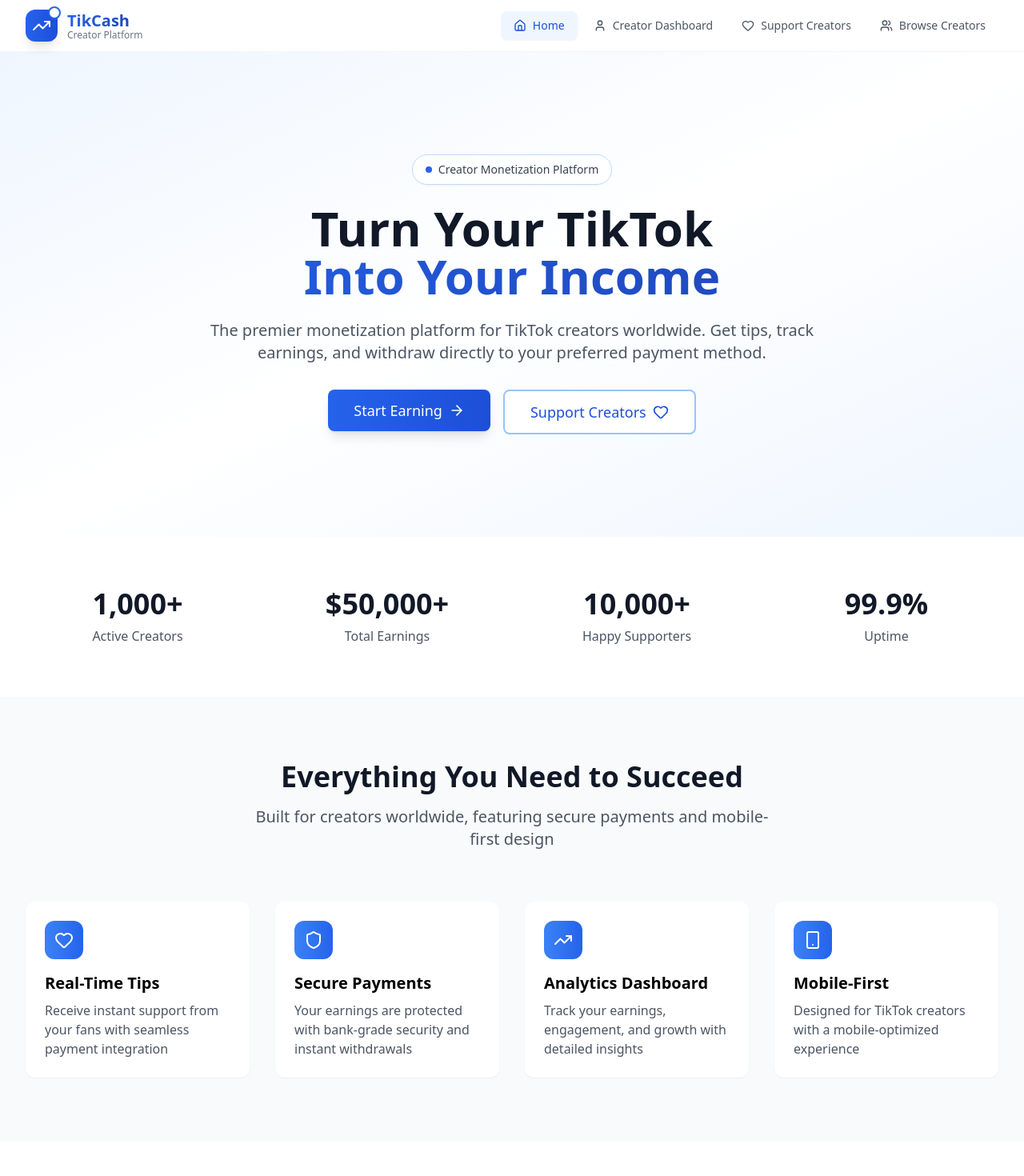
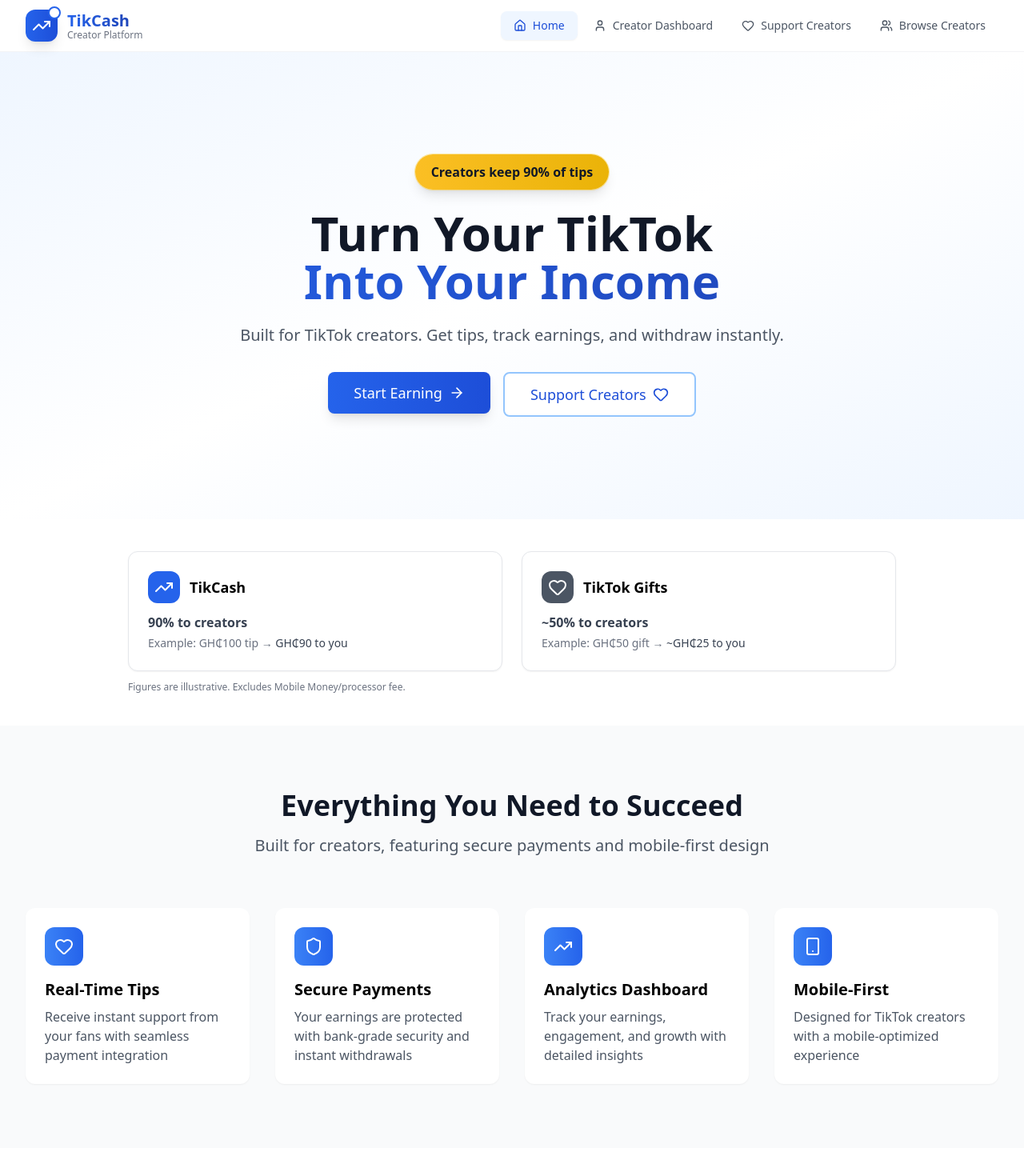
Before and after one commit to tikcash233/tikcash, a React (Vite) app in the folder frontend/: page / in a window 1280 px wide. Shown: the top 1470 px of the page at 80% size. Built offline with nearby package versions, Linux system fonts and the light colour scheme.

Commit message:
Update currency display to GH₵ and adjust profile form fields

```diff
--- a/frontend/components/creator/EarningsOverview.jsx
+++ b/frontend/components/creator/EarningsOverview.jsx
@@ -15,11 +15,11 @@
 				<div className="grid grid-cols-1 md:grid-cols-3 gap-6 items-end">
 					<div>
 						<p className="text-sm text-gray-600">Total Earnings</p>
-						<p className="text-3xl font-bold">${total.toFixed(2)}</p>
+						<p className="text-3xl font-bold">GH₵ {total.toFixed(2)}</p>
 					</div>
 					<div>
 						<p className="text-sm text-gray-600">Available Balance</p>
-						<p className="text-3xl font-bold text-green-600">${available.toFixed(2)}</p>
+						<p className="text-3xl font-bold text-green-600">GH₵ {available.toFixed(2)}</p>
 					</div>
 					<div className="flex md:justify-end">
 						<Button disabled={available <= 0} onClick={onWithdraw}>Withdraw</Button>
--- a/frontend/components/creator/PerformanceChart.jsx
+++ b/frontend/components/creator/PerformanceChart.jsx
@@ -30,7 +30,7 @@
 									<div
 										className="w-6 bg-blue-500 rounded"
 										style={{ height: Math.max(4, Math.min(150, sum)) }}
-										title={`$${sum.toFixed(2)} on ${day}`}
+										title={`GH₵ ${sum.toFixed(2)} on ${day}`}
 									/>
 									<span className="text-[10px] text-gray-500 mt-1">{day.slice(5)}</span>
 								</div>
--- a/frontend/components/creator/RecentTransactions.jsx
+++ b/frontend/components/creator/RecentTransactions.jsx
@@ -21,7 +21,7 @@
 									)}
 								</div>
 								<div className={t.amount >= 0 ? "text-green-600" : "text-red-600"}>
-									{t.amount >= 0 ? "+" : ""}${t.amount.toFixed(2)}
+									{t.amount >= 0 ? "+" : ""}GH₵ {t.amount.toFixed(2)}
 								</div>
 							</li>
 						))}
--- a/frontend/components/creator/WithdrawalModal.jsx
+++ b/frontend/components/creator/WithdrawalModal.jsx
@@ -23,7 +23,7 @@
 				</CardHeader>
 				<CardContent>
 					<form onSubmit={handleSubmit} className="space-y-4">
-						<p className="text-sm text-gray-600">Available: ${available.toFixed(2)}</p>
+						<p className="text-sm text-gray-600">Available: GH₵ {available.toFixed(2)}</p>
 						<Input
 							type="number"
 							step="0.01"
--- a/frontend/components/supporter/CreatorCard.jsx
+++ b/frontend/components/supporter/CreatorCard.jsx
@@ -29,7 +29,7 @@
 
 				<div className="flex items-center justify-between text-sm text-gray-600 mb-4">
 					<span>{(follower_count || 0).toLocaleString()} followers</span>
-					<span>${(total_earnings || 0).toFixed(2)} earned</span>
+					<span>GH₵ {(total_earnings || 0).toFixed(2)} earned</span>
 				</div>
 
 				<Button onClick={onTip} className="w-full">Tip Creator</Button>
--- a/frontend/pages/CreatorDashboard.jsx
+++ b/frontend/pages/CreatorDashboard.jsx
@@ -110,14 +110,14 @@
   const stats = [
     {
       title: "Total Earnings",
-      value: `$${(creator.total_earnings || 0).toFixed(2)}`,
+  value: `GH₵ ${(creator.total_earnings || 0).toFixed(2)}`,
       icon: DollarSign,
       color: "text-blue-600",
       bgColor: "bg-blue-50"
     },
     {
       title: "Available Balance",
-      value: `$${(creator.available_balance || 0).toFixed(2)}`,
+  value: `GH₵ ${(creator.available_balance || 0).toFixed(2)}`,
       icon: TrendingUp,
       color: "text-green-600",
       bgColor: "bg-green-50"
--- a/frontend/pages/Home.jsx
+++ b/frontend/pages/Home.jsx
@@ -8,11 +8,8 @@
   Heart,
   Shield,
   Smartphone,
-  DollarSign,
-  Users,
-  Star,
   ArrowRight,
-  CheckCircle
+  Percent
 } from "lucide-react";
 
 export default function Home() {
@@ -39,12 +36,7 @@
     }
   ];
 
-  const stats = [
-    { number: "1,000+", label: "Active Creators" },
-    { number: "$50,000+", label: "Total Earnings" },
-    { number: "10,000+", label: "Happy Supporters" },
-    { number: "99.9%", label: "Uptime" }
-  ];
+  // Stats section removed per request
 
   return (
     <div className="overflow-x-hidden">
@@ -53,9 +45,9 @@
         <div className="absolute inset-0 bg-grid-pattern opacity-5"></div>
         <div className="relative max-w-7xl mx-auto px-4 sm:px-6 lg:px-8">
           <div className="text-center">
-            <div className="inline-flex items-center space-x-2 bg-white/80 backdrop-blur-sm px-4 py-2 rounded-full mb-6 border border-blue-200 shadow-sm">
-              <div className="w-2 h-2 bg-blue-600 rounded-full animate-pulse"></div>
-              <span className="text-sm font-medium text-gray-700">Creator Monetization Platform</span>
+            <div className="inline-flex items-center gap-2 rounded-full bg-gradient-to-r from-amber-400 to-yellow-500 text-gray-900 px-5 py-2.5 mb-6 shadow-lg ring-1 ring-amber-300/60">
+
+              <span className="text-sm sm:text-base font-semibold">Creators keep <span className="font-extrabold">90%</span> of tips</span>
             </div>
 
             <h1 className="text-4xl sm:text-5xl lg:text-6xl font-bold text-gray-900 mb-6">
@@ -66,8 +58,7 @@
             </h1>
 
             <p className="text-xl text-gray-600 mb-8 max-w-3xl mx-auto">
-              The premier monetization platform for TikTok creators worldwide.
-              Get tips, track earnings, and withdraw directly to your preferred payment method.
+              Built for TikTok creators. Get tips, track earnings, and withdraw instantly.
             </p>
 
             <div className="flex flex-col sm:flex-row gap-4 justify-center">
@@ -88,21 +79,41 @@
         </div>
       </section>
 
-      {/* Stats Section */}
-      <section className="py-16 bg-white">
-        <div className="max-w-7xl mx-auto px-4 sm:px-6 lg:px-8">
-          <div className="grid grid-cols-2 lg:grid-cols-4 gap-8">
-            {stats.map((stat, index) => (
-              <div key={index} className="text-center">
-                <div className="text-3xl lg:text-4xl font-bold text-gray-900 mb-2">
-                  {stat.number}
+      {/* Simple Fee Comparison */}
+      <section className="py-10 bg-white">
+        <div className="max-w-5xl mx-auto px-4 sm:px-6 lg:px-8">
+          <div className="grid md:grid-cols-2 gap-6">
+            <Card className="border-blue-100 shadow-sm">
+              <CardContent className="p-6">
+                <div className="flex items-center gap-3 mb-3">
+                  <div className="w-10 h-10 rounded-xl bg-blue-600 flex items-center justify-center">
+                    <TrendingUp className="w-6 h-6 text-white" />
+                  </div>
+                  <h3 className="text-lg font-semibold">TikCash</h3>
                 </div>
-                <div className="text-gray-600">{stat.label}</div>
-              </div>
-            ))}
+                <p className="text-gray-700"><span className="font-semibold">90% to creators</span></p>
+                <p className="text-gray-500 text-sm mt-1">Example: GH₵100 tip → <span className="font-medium text-gray-700">GH₵90 to you</span></p>
+              </CardContent>
+            </Card>
+
+            <Card className="border-gray-100 shadow-sm">
+              <CardContent className="p-6">
+                <div className="flex items-center gap-3 mb-3">
+                  <div className="w-10 h-10 rounded-xl bg-gray-600 flex items-center justify-center">
+                    <Heart className="w-6 h-6 text-white" />
+                  </div>
+                  <h3 className="text-lg font-semibold">TikTok Gifts</h3>
+                </div>
+                <p className="text-gray-700"><span className="font-semibold">~50% to creators</span></p>
+                <p className="text-gray-500 text-sm mt-1">Example: GH₵50 gift → <span className="font-medium text-gray-700">~GH₵25 to you</span></p>
+              </CardContent>
+            </Card>
           </div>
+          <p className="text-xs text-gray-500 mt-3">Figures are illustrative. Excludes Mobile Money/processor fee.</p>
         </div>
       </section>
+
+  {/* Stats Section removed */}
 
       {/* Features Section */}
       <section className="py-20 bg-gray-50">
@@ -112,7 +123,7 @@
               Everything You Need to Succeed
             </h2>
             <p className="text-xl text-gray-600 max-w-2xl mx-auto">
-              Built for creators worldwide, featuring secure payments and mobile-first design
+              Built for creators, featuring secure payments and mobile-first design
             </p>
           </div>
 
@@ -139,7 +150,7 @@
             <h2 className="text-3xl lg:text-4xl font-bold text-gray-900 mb-4">
               How TikCash Works
             </h2>
-            <p className="text-xl text-gray-600">Simple steps to start monetizing your content</p>
+            <p className="text-xl text-gray-600">Simple steps to start monetizing your live contents</p>
           </div>
 
           <div className="grid md:grid-cols-3 gap-12">
@@ -159,7 +170,7 @@
               </div>
               <h3 className="text-xl font-semibold mb-4">Receive Tips</h3>
               <p className="text-gray-600">
-                Share your TikCash link and start receiving tips from fans who love your content
+                Share your TikCash link and start receiving tips from fans who love your live content
               </p>
             </div>
 
@@ -183,10 +194,10 @@
             Ready to Start Earning?
           </h2>
           <p className="text-xl text-white/90 mb-8">
-            Join thousands of creators who are already monetizing their TikTok content
+            Join thousands of creators who are already monetizing their TikTok Live content
           </p>
           <Link to={createPageUrl("CreatorDashboard")}>
-            <Button size="lg" className="bg-white text-blue-600 hover:bg-gray-100 shadow-lg px-8 py-3 text-lg font-semibold">
+            <Button size="lg" className="bg-gradient-to-r from-amber-400 to-yellow-500 text-gray-900 hover:from-amber-500 hover:to-yellow-600 shadow-lg ring-1 ring-amber-300 px-8 py-3 text-lg font-semibold">
               Get Started Now
               <ArrowRight className="ml-2 w-5 h-5" />
             </Button>
--- a/frontend/vite.config.js
+++ b/frontend/vite.config.js
@@ -9,6 +9,13 @@
       '@': path.resolve(__dirname, '.'),
     },
   },
+  server: {
+    port: 3000,
+    strictPort: true,
+  },
+  preview: {
+    port: 3000,
+  },
   optimizeDeps: {
     esbuildOptions: {
       loader: {
```
Also changed, not shown: frontend/components/creator/CreatorProfile.jsx (+1 -24 lines), frontend/entities/all.js.
